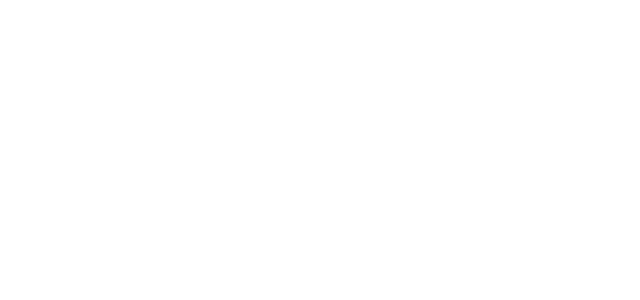
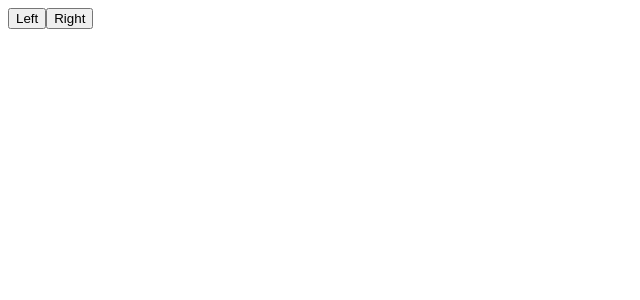
Before and after one commit to KirillGromyko09/React_Homeworks, a React (Vite) app: page / in a window 1280 px wide. Shown: the top 300 px of the page, without its empty margins (0-640 px from the left). Built offline with nearby package versions, Linux system fonts and the light colour scheme.

Commit message:
completed

```diff
--- a/package.json
+++ b/package.json
@@ -10,6 +10,7 @@
     "preview": "vite preview"
   },
   "dependencies": {
+    "classnames": "^2.5.1",
     "react": "^18.3.1",
     "react-dom": "^18.3.1"
   },
--- a/src/App.jsx
+++ b/src/App.jsx
@@ -1,5 +1,10 @@
 import { useState } from "react";
+import BtnGroup from "./components/BtnGroup.jsx";
 
-function App() {}
+function App() {
+    return (
+        <BtnGroup />
+    )
+}
 
 export default App;
--- /dev/null
+++ b/src/components/BtnGroup.jsx
@@ -0,0 +1,37 @@
+import React from "react";
+import classNames from 'classnames';
+
+class BtnGroup extends React.Component{
+    constructor(props) {
+        super(props);
+        this.state = {
+            activeButton: '',
+        }
+    }
+
+    handleClick = (e) => {
+        const buttonName = e.target.textContent
+        this.setState({activeButton:buttonName})
+    }
+    render() {
+        const {activeButton} = this.state;
+        return (
+            <div className="btn-group" role="group">
+                <button type="button"
+                        className= {classNames({'active' : activeButton === 'Left'}, "btn btn-secondary left")}
+                 onClick={this.handleClick}>
+                    Left
+                </button>
+                <button type="button"
+                        className={classNames({'active' : activeButton === 'Right'} , "btn btn-secondary right")}
+                 onClick={this.handleClick}>
+                    Right
+                </button>
+            </div>
+        )
+    }
+}
+BtnGroup.defaultProps = {
+    props:null,
+}
+export default BtnGroup;
```
Also changed, not shown: src/components/Carousel.jsx (deleted), 2 other files (tests, documents, lock files or other folders).
